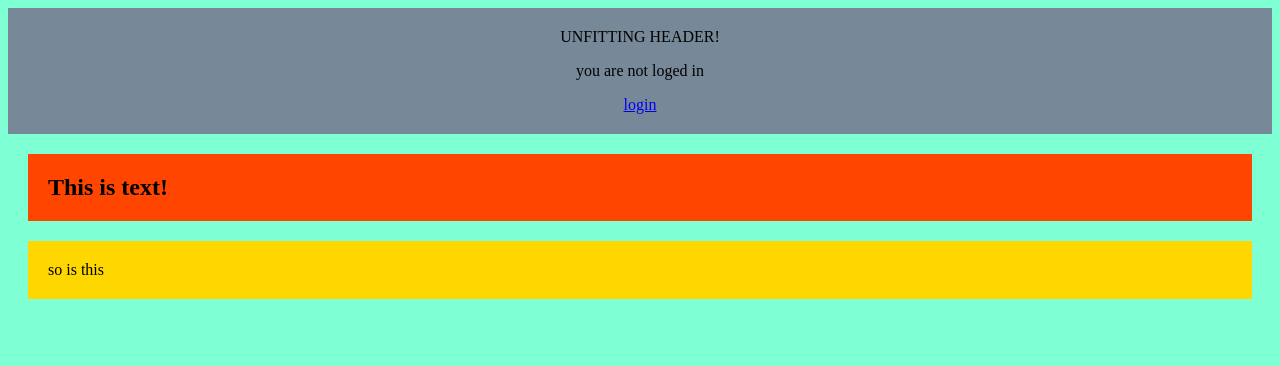
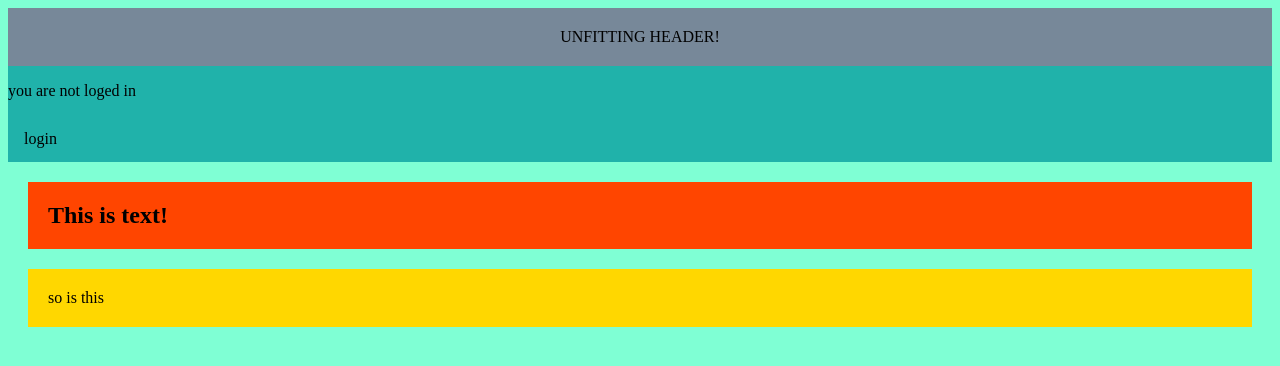
Before and after one commit to SpookyPanda/testsite, a Django app: page / in a window 1280 px wide. Shown: the top 366 px of the page. Run offline with Django 3.2, Linux system fonts and the light colour scheme; data that the repository does not hold is empty.

Commit message:
just a live test

```diff
--- a/blog/templates/blog/post_list.html
+++ b/blog/templates/blog/post_list.html
@@ -19,25 +19,25 @@
 </style>
 <body style="background-color:aquamarine">
 
-	<div class="header">UNFITTING HEADER!
-			{% block content %}
+	<div class="header">UNFITTING HEADER! </div>
+		{% block content %}
+
 			{% if user.is_authenticated %}
 			<p>Welcome {{ user.name }}</p>
-			<p><a href="{% url 'logout' %}">logout</a></p>
+			<a href="{% url 'logout' %}">logout</a>
 			{% else %}
+			<div class="topnav">
 			<p>you are not loged in</p>
 			<a href="{% url 'login' %}">login</a>
-
-			{% endif %}
-			{% endblock %}
-
-	</div>
+			</div>
+		{% endif %}
+		{% endblock %}
 
 	<h2 class="entry">This is text!</h2>
 	<p class="body">so is this</p>
 
 	<div class="postcss">
-		{% for post in posts %} {{ post }}{% endfor %}
-	</div>
+		{% for post in posts %} <div class="postcss">
+{{ post }}</div>{% endfor %}
 </body>
 </html>
--- a/static/css/blog.css
+++ b/static/css/blog.css
@@ -7,3 +7,22 @@
 .postcss {
 	background-color: gold;
 }
+
+.topnav {
+	overflow: hidden;
+	background-color: lightseagreen;
+}
+
+.topnav a{
+	float: left;
+	display: block;
+	color: black;
+	text-align: center;
+	padding: 14px 16px;
+	text-decoration: none;
+}
+
+.topnav a:hoover {
+	background-color: lightskyblue;
+	color: black;
+}
```
